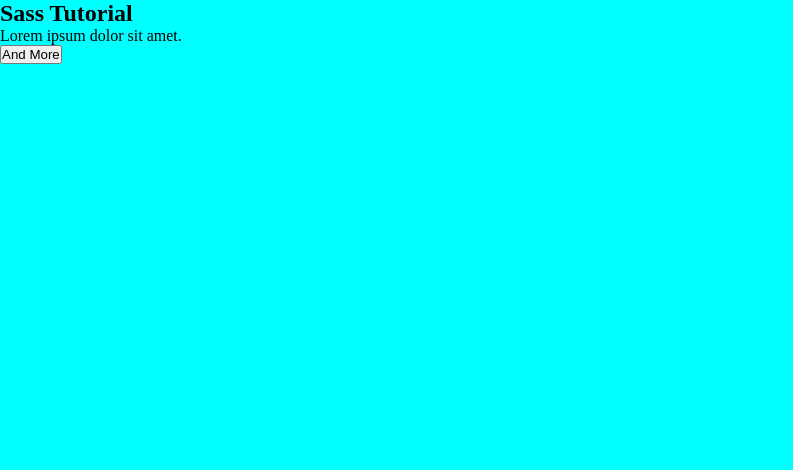
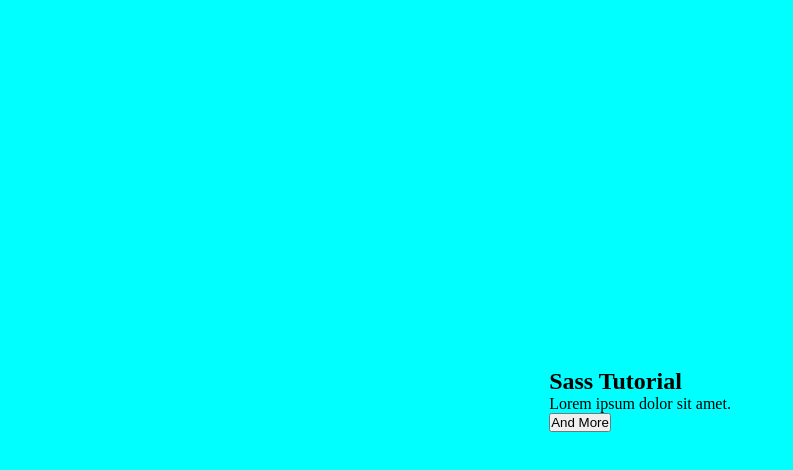
Before and after one commit to kitou88C39/sass_projects_1, a plain HTML site: page index.html in a window 1280 px wide. Shown: the whole page, without its empty margins (0-793 px from the left). Drawn offline with nearby package versions, Linux system fonts and the light colour scheme; files that its build step writes are made by us from their sources.

Commit message:
main を作成

```diff
--- a/styles/style.scss
+++ b/styles/style.scss
@@ -9,3 +9,11 @@ body {
   overflow: hidden;
   background-color: aqua;
 }
+
+main {
+  width: 100%;
+  height: 100%;
+  display: flex;
+  justify-content: center;
+  align-items: center;
+}
```
